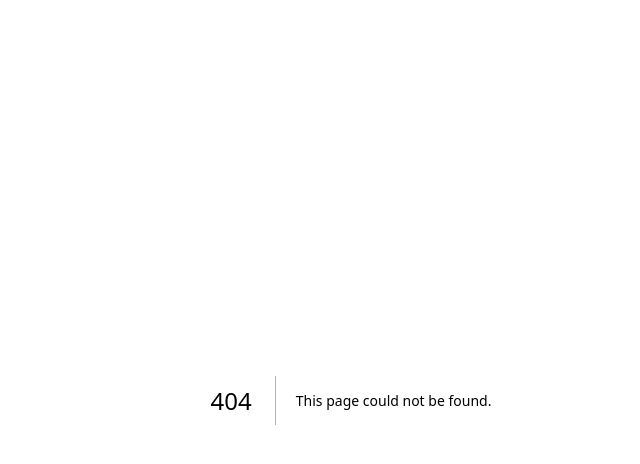
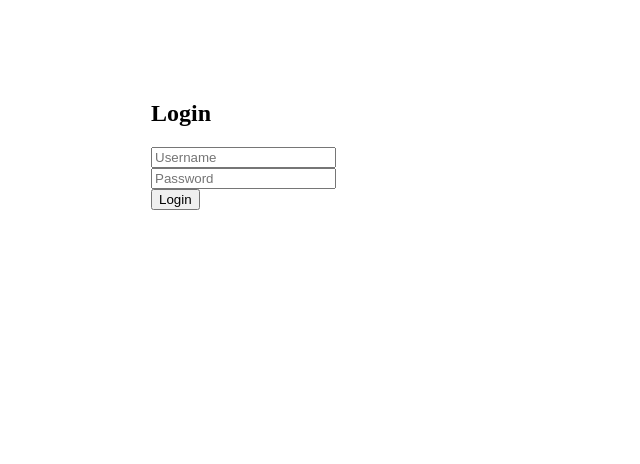
Before and after one commit to Nextgen112/Vercel-, a Next.js app: page /login in a window 1280 px wide. Before the commit this address had no page. Shown: the top 464 px of the page, without its empty margins (289-929 px from the left). Built offline with nearby package versions, Linux system fonts and the light colour scheme.

Commit message:
Create login.js

```diff
--- /dev/null
+++ b/pages/login.js
@@ -0,0 +1,42 @@
+import { useState } from 'react';
+import { useRouter } from 'next/router';
+
+export default function Login() {
+  const [username, setUsername] = useState('');
+  const [password, setPassword] = useState('');
+  const [error, setError] = useState('');
+  const router = useRouter();
+
+  const handleLogin = async (e) => {
+    e.preventDefault();
+    const res = await fetch('/api/login', {
+      method: 'POST',
+      headers: { 'Content-Type': 'application/json' },
+      body: JSON.stringify({ username, password }),
+    });
+
+    const data = await res.json();
+    if (res.ok) {
+      localStorage.setItem('token', data.token); // Save simple token (no JWT for now)
+      if (data.user.role === 'admin') {
+        router.push('/admin');
+      } else {
+        router.push('/vip');
+      }
+    } else {
+      setError(data.error || 'Login failed');
+    }
+  };
+
+  return (
+    <div style={{ maxWidth: '400px', margin: '100px auto' }}>
+      <h2>Login</h2>
+      <form onSubmit={handleLogin}>
+        <input placeholder="Username" value={username} onChange={e => setUsername(e.target.value)} required /><br />
+        <input type="password" placeholder="Password" value={password} onChange={e => setPassword(e.target.value)} required /><br />
+        <button type="submit">Login</button>
+      </form>
+      {error && <p style={{ color: 'red' }}>{error}</p>}
+    </div>
+  );
+}
```
